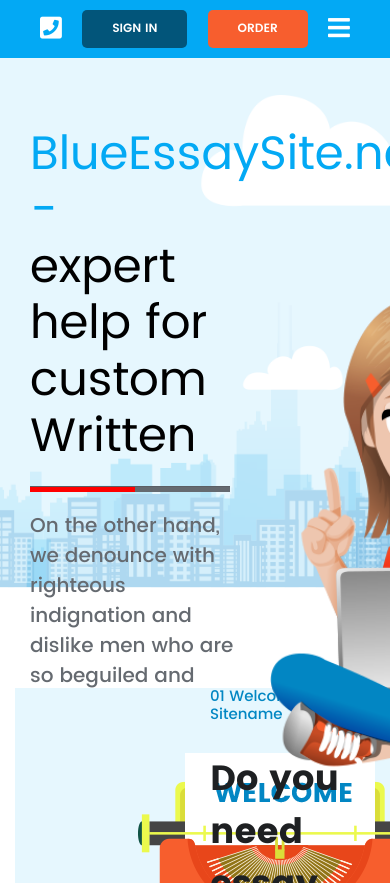
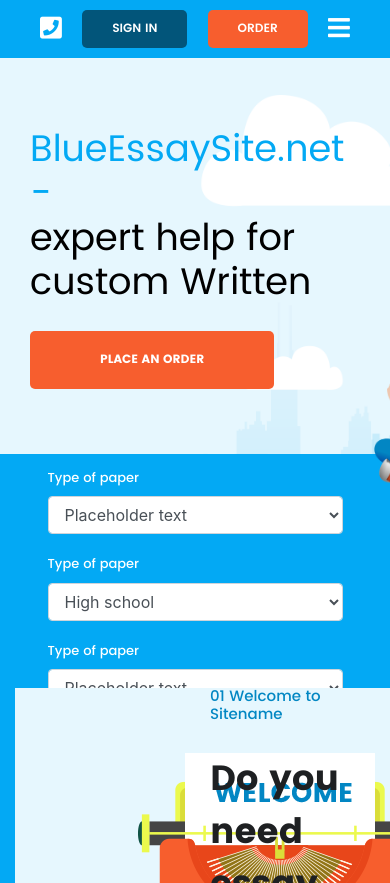
Before and after one commit to shizgara/kursova, a website: page src/views/index.html in a window 390 px wide. Shown: the top 883 px of the page. Drawn offline with nearby package versions, Linux system fonts and the light colour scheme; files that its build step writes are made by us from their sources.

Commit message:
adapt banner

```diff
--- a/src/blocks/modules/banner/banner.html
+++ b/src/blocks/modules/banner/banner.html
@@ -2,16 +2,16 @@
     <div class="container ">
         <div class="row">
             <div class="col-12 d-flex">
-            <div class="col-8">
+            <div class="col-xl-8 col-md-7">
                 <h1> <span> BlueEssaySite.net -</span>
                    <br> expert help for custom Written</h1>
-                    <hr><span class="line"></span>
-                <p>On the other hand, we denounce with righteous
+               <div class="d-sm-none d-xl-block d-lg-block d-none"> <hr><span class="line"></span></div>
+                <p class="d-sm-none d-xl-block d-lg-block d-none ">On the other hand, we denounce with righteous
                     indignation and dislike men who are so beguiled and
                     demoralized</p>
                     <button class="red2">Place an order</button>
             </div>
-            <div class="col-4 imgpos">
+            <div class="imgpos col-xl-4 col-md-5">
                 <img class="im" src="../../../img/img_girl.png" alt="" height="60%">
             </div>
         </div>
@@ -19,8 +19,8 @@
 
         <!-- Forms -->
         <div class="row gridcol d-flex justify-content-around formbg">
-            <div class="col-xl-2 offset-xl-0 offset-lg-0 col-lg-2 col-md-10 offset-md-0
-             col-sm-10 offset-sm-0 col-10 offset-d-1 offset-0">
+            <div class="col-xl-2 offset-xl-0 offset-lg-0 col-lg-2 col-md-10
+            offset-md-0 col-sm-10 offset-sm-0 col-10 offset-d-1 offset-0 ">
                         <form>
                         <div class="form-group">
                             <label for="exampleFormControlSelect1">Type of paper</label>
--- a/src/blocks/modules/banner/banner.scss
+++ b/src/blocks/modules/banner/banner.scss
@@ -86,3 +86,23 @@ label{
         grid-template-columns: repeat(1, 1fr);
     }
 }
+@media(max-width: 1200px){
+    .formbg{
+       margin-top: 65px;
+    }
+    .im{
+        top:234px;
+    }
+    .red2{
+        margin-top: 25px;
+    }
+    .banner h1{
+        font-size: 37px;
+      }
+      .banner span{
+        font-size: 37px;
+      }
+      .banner p{
+        font-size: 18px;
+      }
+}
--- a/src/blocks/modules/main/main.scss
+++ b/src/blocks/modules/main/main.scss
@@ -17,3 +17,6 @@ h1{
     line-height: 1.5;
     margin-top: 30px;
 }
+@media(max-width: 1200px){
+
+}
```
